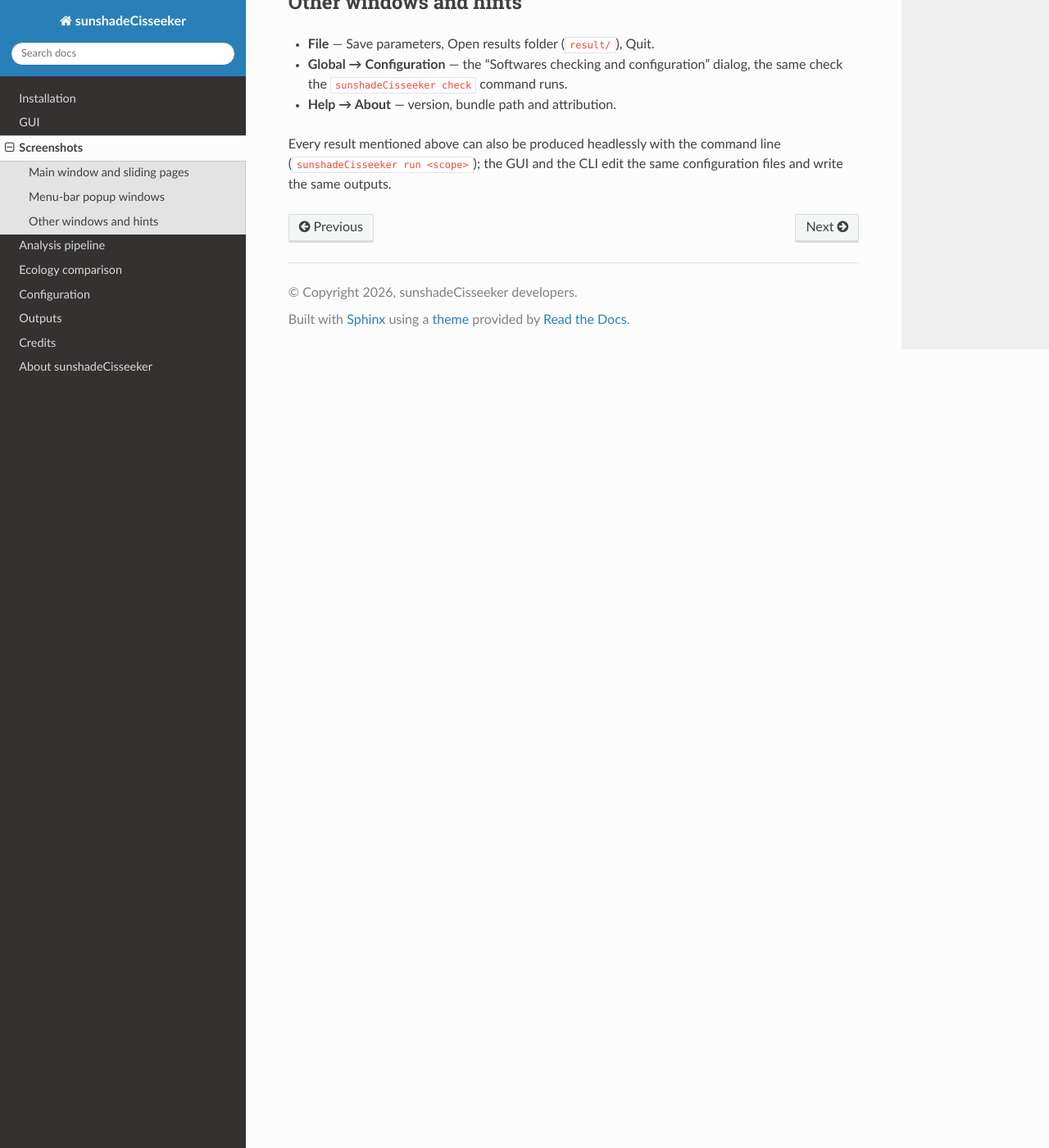
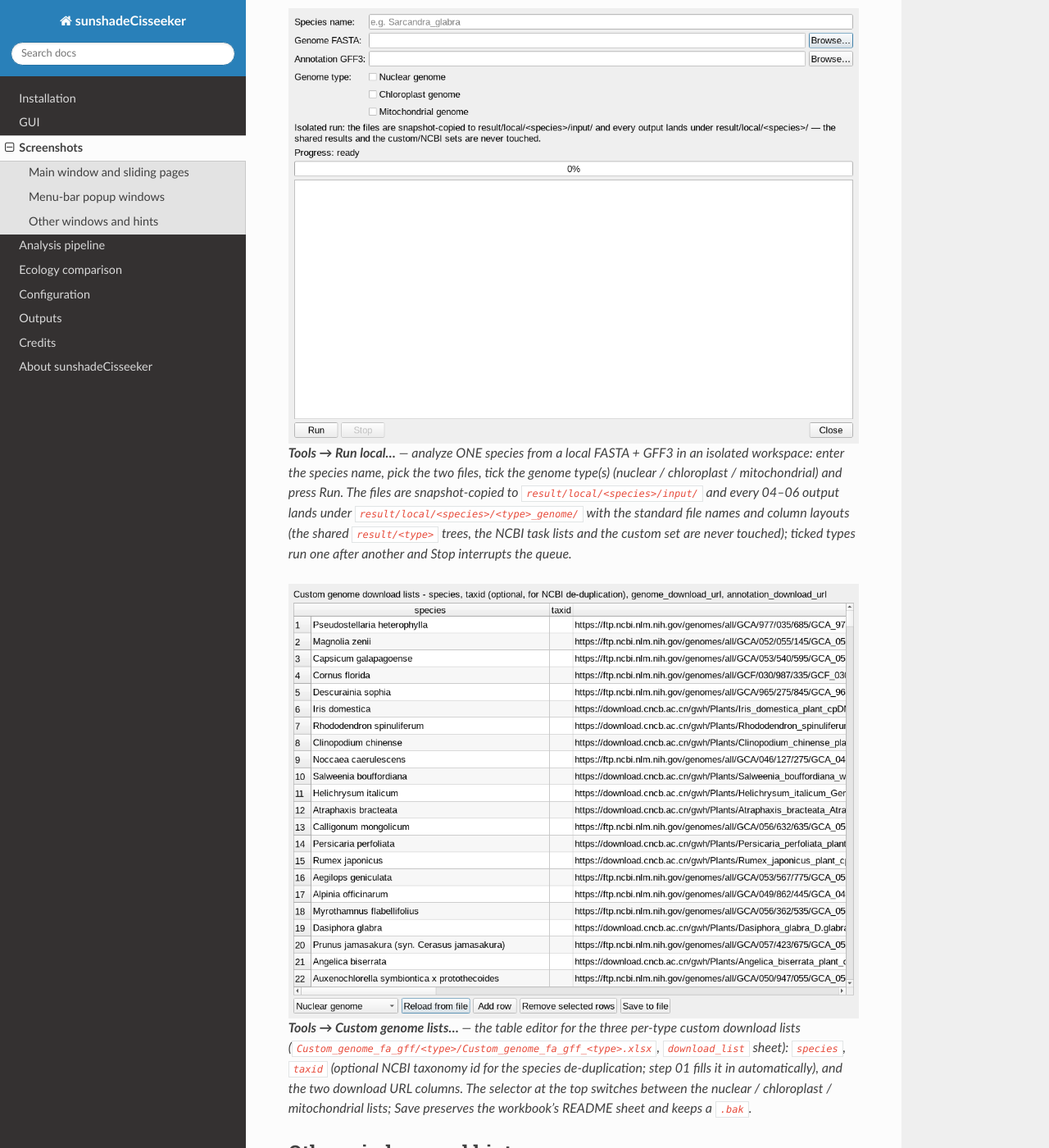
Before and after one commit to chenzhr23/sunshadeCisseeker-docs, a Sphinx documentation site: the page built from docs/content/Screenshots.rst, in a window 1280 px wide and 1400 px high, scrolled down 6023 px. Shown: the whole window at 82% size. Built offline with Sphinx 7.4.7 and the Read the Docs theme 3.1.0, drawn with Linux system fonts in a browser that asks for light colours; some of the changed text lies outside the part shown.

```diff
--- a/docs/conf.py
+++ b/docs/conf.py
@@ -9,8 +9,8 @@
 copyright = "2026, sunshadeCisseeker developers"
 
 # The short X.Y version and the full release version.
-version = "v1.3.54"
-release = "v1.3.54"
+version = "v1.3.55"
+release = "v1.3.55"
 
 extensions = [
     "sphinx.ext.autosectionlabel",
--- a/docs/content/About sunshadeCisseeker.rst
+++ b/docs/content/About sunshadeCisseeker.rst
@@ -4,7 +4,7 @@
 sunshadeCisseeker identifies, annotates and compares promoter
 cis-regulatory elements across sun / facultative / shade plants.
 
-The current release is **1.3.54**.
+The current release is **1.3.55**.
 
 Highlights
 ----------
--- a/docs/content/Screenshots.rst
+++ b/docs/content/Screenshots.rst
@@ -18,7 +18,8 @@
 input** next to Run/Stop (both write the matching ``quickstart_config.yml``
 entries; the size cap skips genomes whose FASTA file exceeds that on-disk
 size, default ``2``, empty = no limit). The menu bar on top
-(File / Tools / Global / Help) holds the parameter editor, the two XLSX table
+(File / Tools / Global / Help) holds the parameter editor, the single-species
+**Run local** dialog, the **Custom genome lists** editor, the two XLSX table
 editors and the remaining functions.
 
 .. figure:: ../_static/screenshots/01-introduction.png
@@ -108,6 +109,30 @@
    (``bin/cre_scan``); motifs are matched as literal fixed text, and an R
    ``stringi`` fallback covers hosts without the binary.
 
+.. figure:: ../_static/screenshots/10-run-local.png
+   :width: 1040
+
+   **Tools → Run local…** — analyze ONE species from a local FASTA + GFF3 in
+   an isolated workspace: enter the species name, pick the two files, tick
+   the genome type(s) (nuclear / chloroplast / mitochondrial) and press Run.
+   The files are snapshot-copied to ``result/local/<species>/input/`` and
+   every 04–06 output lands under ``result/local/<species>/<type>_genome/``
+   with the standard file names and column layouts (the shared
+   ``result/<type>`` trees, the NCBI task lists and the custom set are never
+   touched); ticked types run one after another and Stop interrupts the
+   queue.
+
+.. figure:: ../_static/screenshots/11-custom-genome-lists.png
+   :width: 1040
+
+   **Tools → Custom genome lists…** — the table editor for the three per-type
+   custom download lists (``Custom_genome_fa_gff/<type>/Custom_genome_fa_gff_<type>.xlsx``,
+   ``download_list`` sheet): ``species``, ``taxid`` (optional NCBI taxonomy id
+   for the species de-duplication; step 01 fills it in automatically), and
+   the two download URL columns. The selector at the top switches between
+   the nuclear / chloroplast / mitochondrial lists; Save preserves the
+   workbook's README sheet and keeps a ``.bak``.
+
 Other windows and hints
 -----------------------
 
```
Also changed, not shown: docs/content/Changelog.rst (+9 -0 lines), docs/_static/screenshots/10-run-local.png (added), docs/_static/screenshots/11-custom-genome-lists.png (added).
